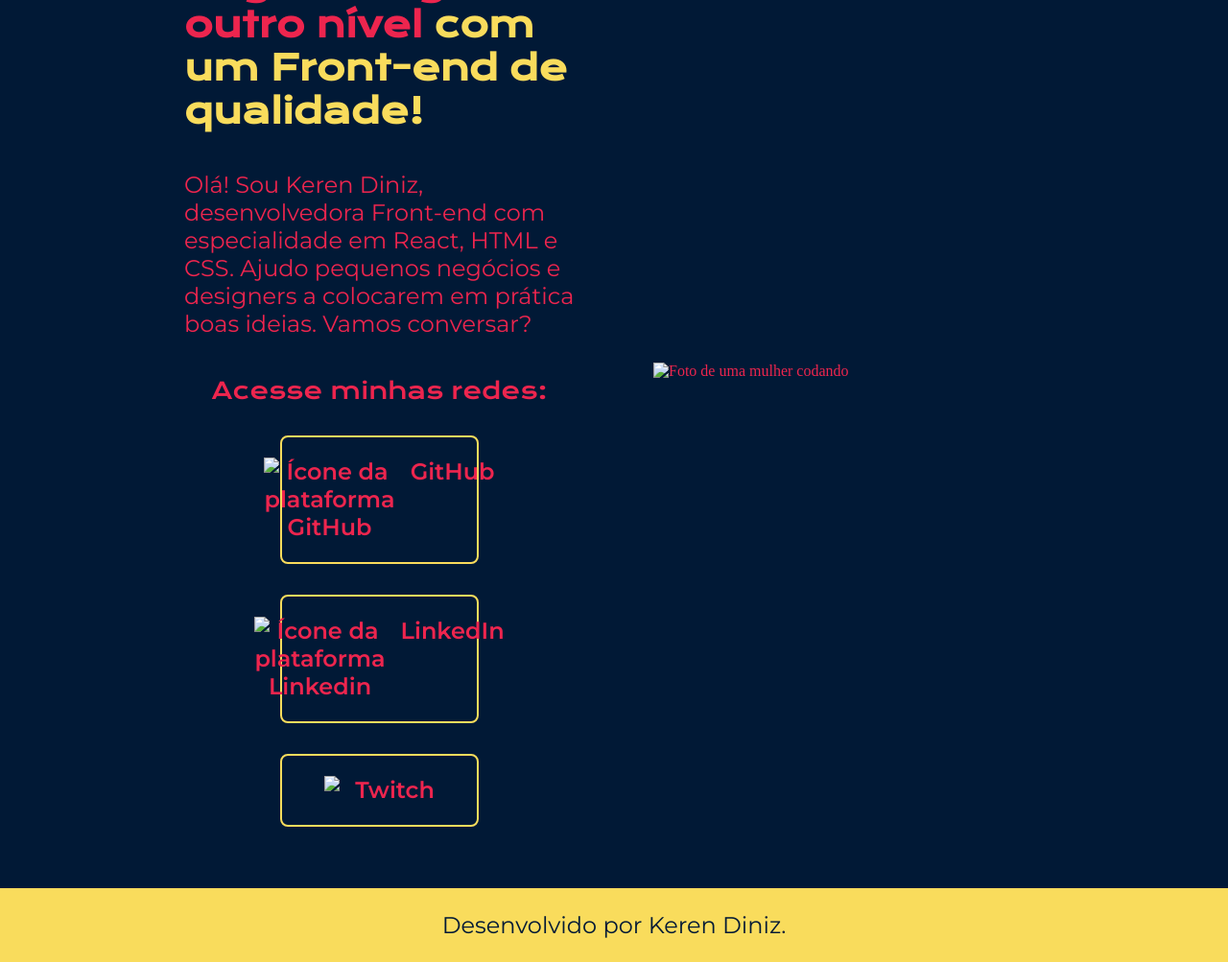
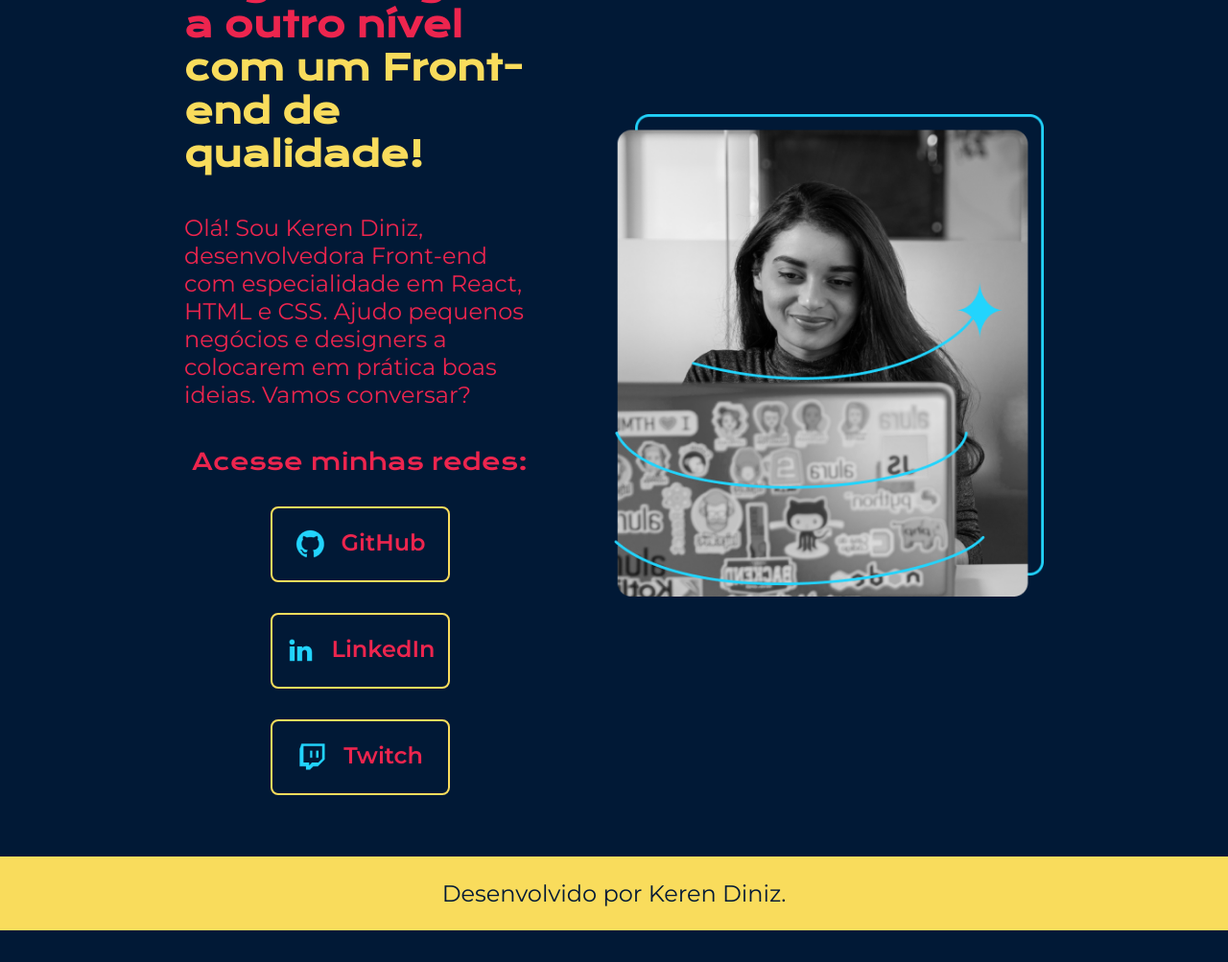
Before and after one commit to kerensdiniz/portifolio-responsivo, a plain HTML site: page index.html in a window 1280 px wide. Shown: the part 206-1209 px from the top of the page at 96% size. After the commit the page ends 1176 px from the top, so only its background shows below. Drawn offline with nearby package versions, Linux system fonts and the light colour scheme; files that its build step writes are made by us from their sources.

Commit message:
index.html

```diff
--- a/index.html
+++ b/index.html
@@ -6,7 +6,7 @@
     <meta http-equiv="X-UA-Compatible" content="IE=edge">
     <meta name="viewport" content="width=device-width, initial-scale=1.0">
     <title>Portifolio</title>
-    <link rel="stylesheet" href="./style/style.css">
+    <link rel="stylesheet" href="style.css">
 </head>
 
 <body>
@@ -25,20 +25,20 @@
             <div class="apresentacao__links">
                 <h2 class="apresentacao__conteudo__subtitulo">Acesse minhas redes:</h2>
                 <a class="apresentacao__links__navegacao" href="https://github.com/kerensdiniz">
-                    <img src="./assets/github.png" alt="Ícone da plataforma GitHub">
+                    <img src="github.png" alt="Ícone da plataforma GitHub">
                     GitHub
                 </a>
                 <a class="apresentacao__links__navegacao" href="https://www.linkedin.com/in/kerendiniz/">
-                    <img src="./assets/linkedin.png" alt="Ícone da plataforma Linkedin">
+                    <img src="linkedin.png" alt="Ícone da plataforma Linkedin">
                     LinkedIn
                 </a>
                 <a class="apresentacao__links__navegacao" href="https://www.twitch.tv/kerendiniz" alt="Ícone da plataforma Twitch">
-                    <img src="./assets/twitch.png">
+                    <img src="twitch.png">
                     Twitch
                 </a>
             </div>
         </section>
-        <img class="apresentacao__imagem" src="./assets/Imagem.png" alt="Foto de uma mulher codando">
+        <img class="apresentacao__imagem" src="Imagem.png" alt="Foto de uma mulher codando">
     </main>
 
     <footer class="rodape">
```
